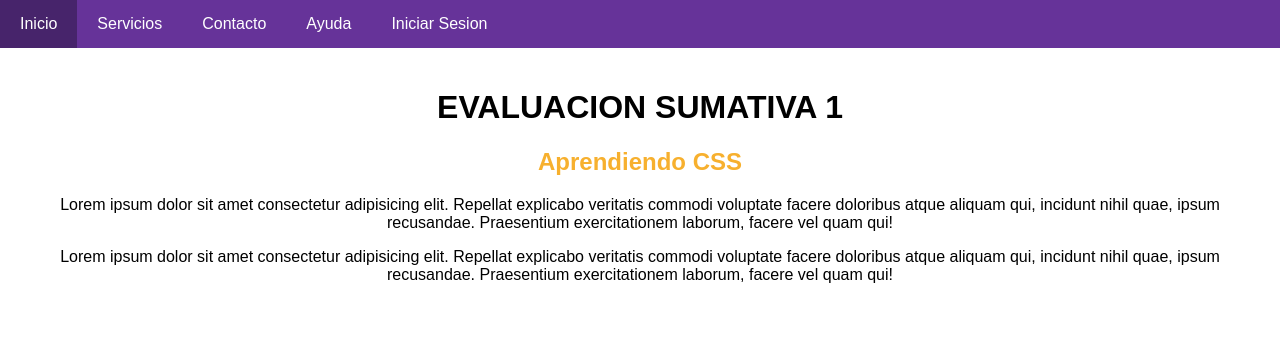
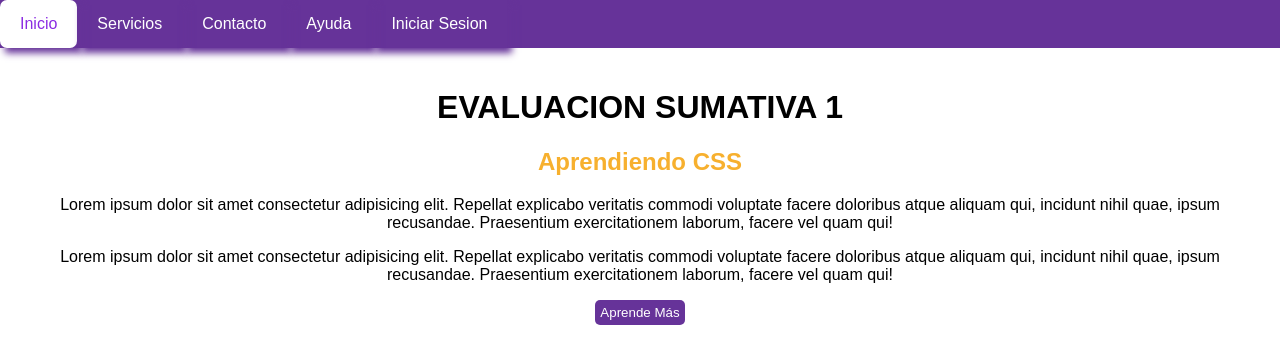
Before and after one commit to KingMonkey01/prueba, a plain HTML site: page Pruebacss.html in a window 1280 px wide. Drawn offline with Linux system fonts and the light colour scheme.

Commit message:
Primer Commit

```diff
--- a/Pruebacss.html
+++ b/Pruebacss.html
@@ -31,6 +31,10 @@
         </p>
         <p style="text-align: center;">Lorem ipsum dolor sit amet consectetur adipisicing elit. Repellat explicabo veritatis commodi voluptate facere doloribus atque aliquam qui, incidunt nihil quae, ipsum recusandae. Praesentium exercitationem laborum, facere vel quam qui!
         </p>
+        <div style="text-align: center;">
+            <button class="boton">Aprende Más</button>
+        </div>
+
     </main>
 </body>
 </html>
--- a/estilos.css
+++ b/estilos.css
@@ -25,6 +25,20 @@ header label:hover {
     background-color: rgba(0,0,0,0.3);
 }
 
+.boton {
+    background-color: rebeccapurple;
+    border-radius: 5px;
+    padding: 5px;
+    margin: 0;
+    border: none;
+    color: #fff;
+
+}
+.boton:hover {
+    background-color: rgb(136, 97, 175);
+    color: #fff;
+}
+
 main {
     padding: 20px;
 }
@@ -37,11 +51,16 @@ main {
 }
 
 .menu li {
+    text-align: center;
+    box-shadow: 5px 5px 7px rebeccapurple ;
 
 }
 
-.menu li:hover {
-    background: rgba(0,0,0,0.3);
+.menu li :hover {
+    background: white;
+    border-radius: 7px;
+    color: blueviolet;
+
 }
 
 .menu li a {
@@ -63,7 +82,7 @@ main {
         margin-left:0;
         opacity: 0.8;
         box-shadow: 7px 7px 15px rebeccapurple; /* Propiedad de sombra */
-        transition: 0.3s ease-in-out;
+        transition: 0.4s ease-in-out;
     }
 
     .menu ul {
```
